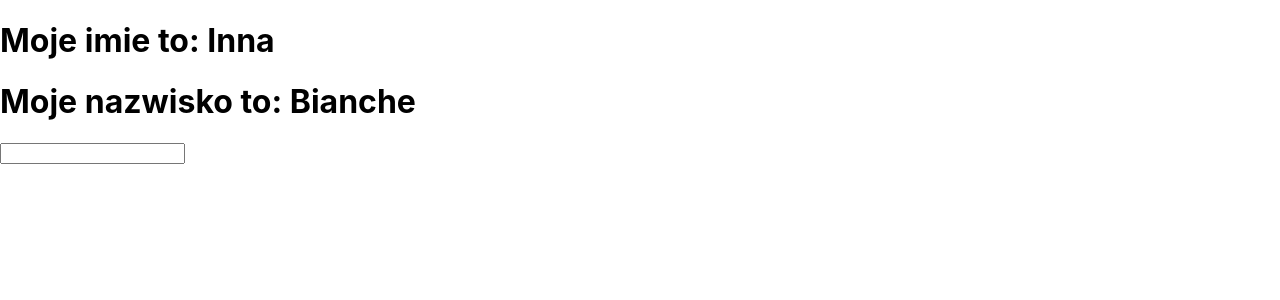
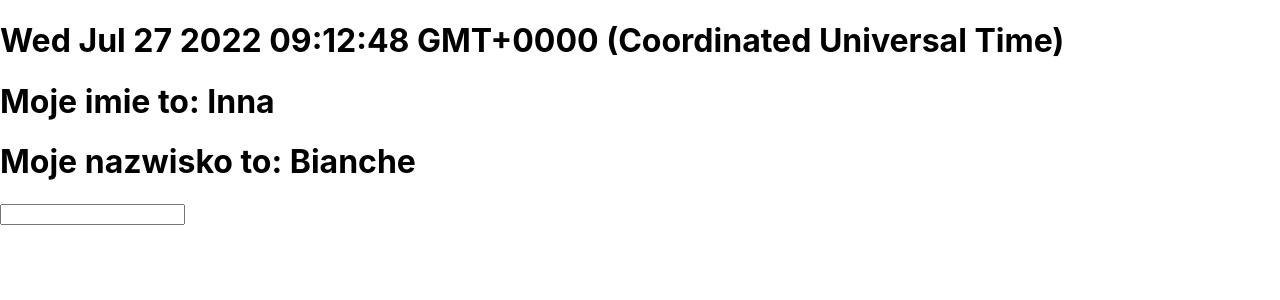
Before and after one commit to ibianche/react-app, a React (Create React App) app: page / in a window 1280 px wide. Shown: the top 300 px of the page. Built offline with nearby package versions, Linux system fonts and the light colour scheme.

Commit message:
LifeCycle s2f14

```diff
--- a/src/components/second.js
+++ b/src/components/second.js
@@ -3,8 +3,23 @@ import React from 'react';
 class Second extends React.Component {
 
   state = {
-    name: 'Inna'
+    name: 'Inna',
+    surname:'',
+    data: new Date()
   };
+
+  componentDidMount() {
+    console.log('poczatek komponentu');
+    this.setState({surname: this.props.surname});
+    this.inter = setInterval(() => {
+      this.setState({data: new Date()})
+    }, 1000);
+  };
+
+  componentWillUnmount() {
+    clearInterval(this.inter);
+    console.log('koniec komponentu');
+  }
 
   klik = (evt) => {
     this.setState(   //zmiana state za pomoca funkcji setState
@@ -12,18 +27,19 @@ class Second extends React.Component {
       () => console.log('wew', this.state.name)
     );
     console.log('zew', this.state.name);
-  }
+  };
 
-  zmiana(evt){
-    console.log('input zmiana', evt.target.value);
-  }
+  zmiana = (evt) => {
+    this.setState({surname: evt.target.value});
+  };
 
   render() {
     return(
       <div>
+        <h1>{this.state.data.toString()}</h1>
     <h1>Moje imie to: {this.state.name}</h1>
     <h1 onClick={this.klik}>
-      Moje nazwisko to: {this.props.surname}</h1>
+      Moje nazwisko to: {this.state.surname}</h1>
         <input type='text' onChange={this.zmiana}/>
       </div>
     )
```
